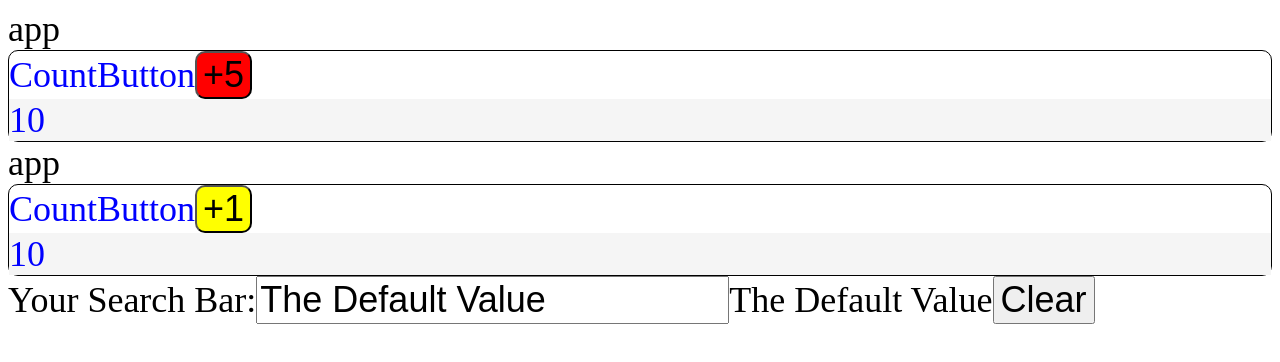
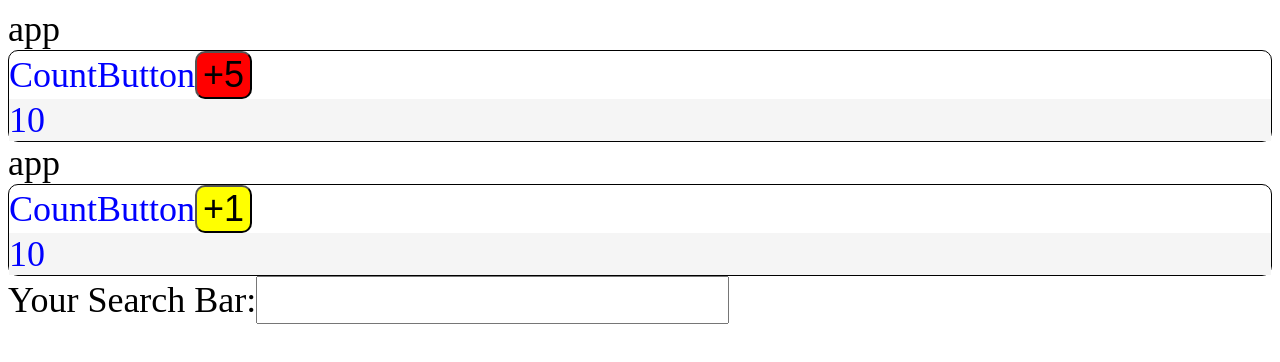
Before and after one commit to kaden175ck/Coding-Practice, a React (Create React App) app in the folder React/Real-Intro/lemon/: page / in a window 1280 px wide. Shown: the top 362 px of the page. Built offline with nearby package versions, Linux system fonts and the light colour scheme.

Commit message:
conditional render clear button

```diff
--- a/React/Real-Intro/lemon/src/components/SearchBar/SearchBar.js
+++ b/React/Real-Intro/lemon/src/components/SearchBar/SearchBar.js
@@ -5,7 +5,7 @@ import './SearchBar.css';
 // craete out component/function
 const SearchBar = () => {
 
-    const[SearchValue, setSearchValue] = useState("The Default Value")
+    const[SearchValue, setSearchValue] = useState("")
     // all these info/user input on searchbar
     // will be stored in SearchValue piece of state
 
@@ -30,6 +30,13 @@ const SearchBar = () => {
         // setSearchValue("text cleared")
     }
 
+
+    // we first need a boolen value to tell us whether to show the button or not
+    const shouldDisplayButton = SearchValue.length > 0
+
+    console.log(shouldDisplayButton)
+
+
     return(
 
     <div>
@@ -41,8 +48,16 @@ const SearchBar = () => {
         {SearchValue}
         {/* SearchvAlue is stored as piece of state */}
 
+
+        {/* conditional rendering */}
+        {/* this is called short circuiting
+        if first part true, then we run second part, vice versa */}
+        {shouldDisplayButton && <button onClick={handleClearClick}>Clear</button>}
+        {/* we just copy the below code to here,{} store js expression */}
+
         {/* create clear button to clear all the text */}
-        <button onClick={handleClearClick}>Clear</button>
+        {/* <button onClick={handleClearClick}>Clear</button> */}
+        {/* we want to show clear button only when there is text display */}
 
     </div>
     // in HTML we take input like
```
